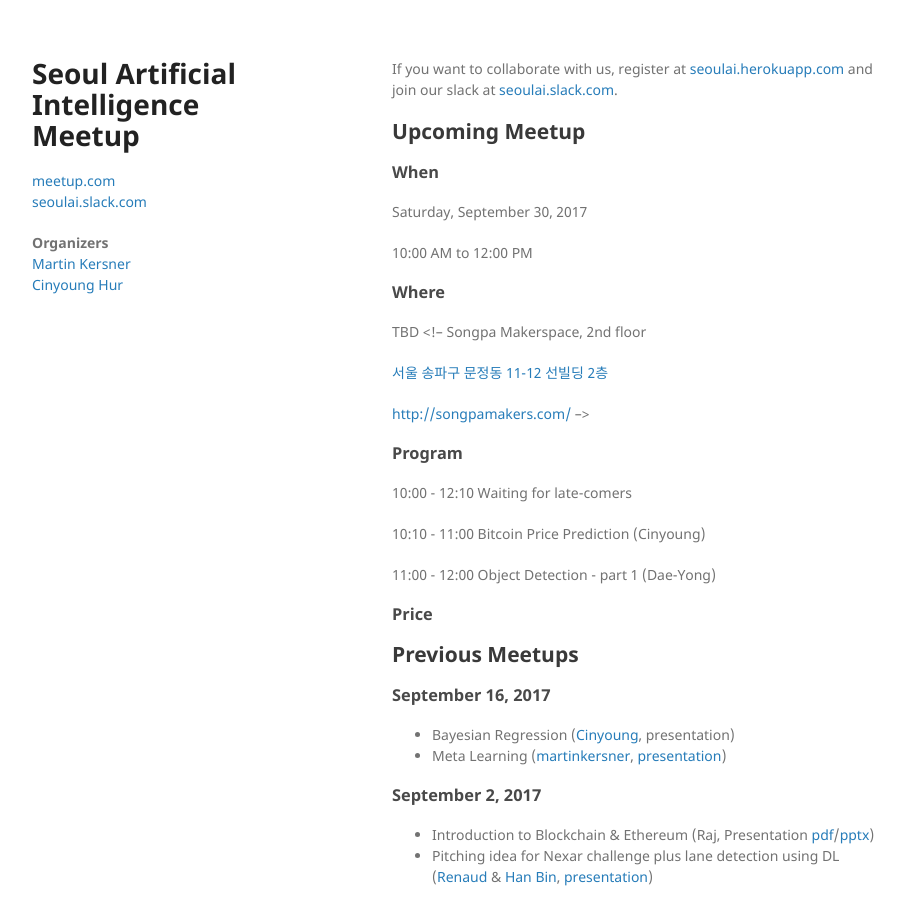
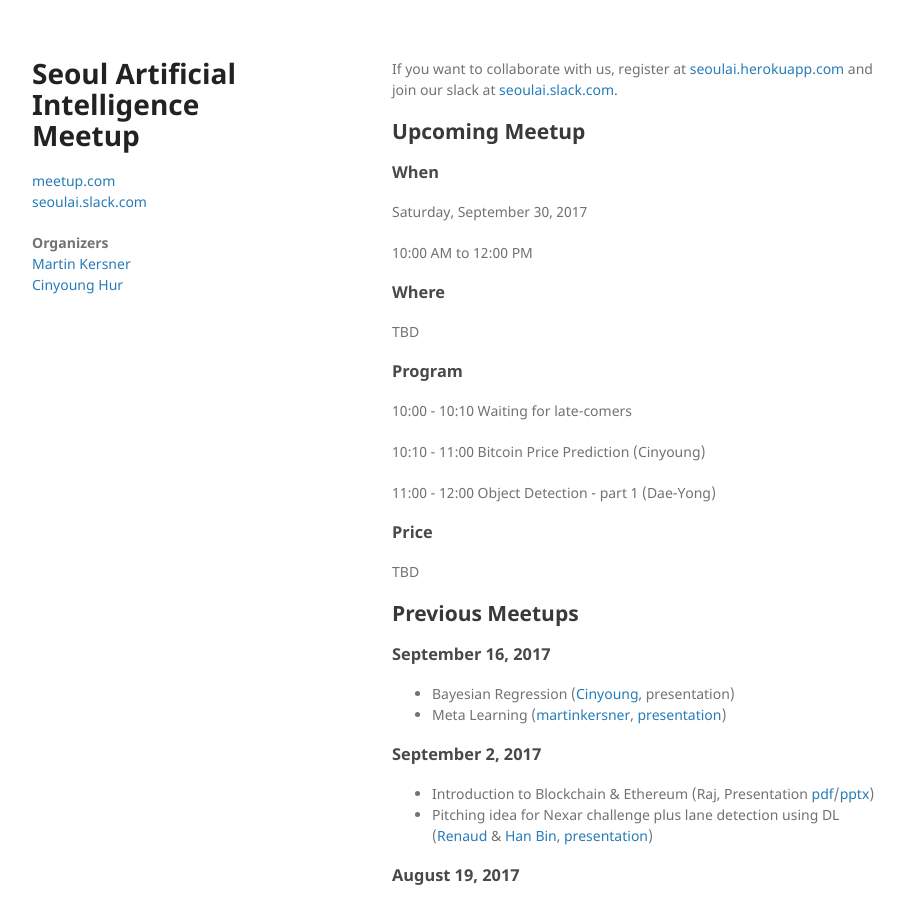
Before and after one commit to martinkersner/seoul-artificial-intelligence-meetup, a Jekyll site: the page built from docs/index.md, in a window 1280 px wide and 900 px high. Shown: the whole window, without its empty margins (178-1083 px from the left). Built offline with Jekyll 4.4.1, drawn with Linux system fonts in a browser that asks for light colours; the repository's description, which GitHub fills in, is left out.

Commit message:
comment bugfix

```diff
--- a/docs/index.md
+++ b/docs/index.md
@@ -14,9 +14,11 @@
 TBD
 <!--
 Songpa Makerspace, 2nd floor
-
+-->
+<!--
 [서울 송파구 문정동 11-12 선빌딩 2층](http://naver.me/xsrO8rkg)
-
+-->
+<!--
 [http://songpamakers.com/](http://songpamakers.com/)
 -->
 
@@ -25,13 +27,14 @@
 -->
 
 ### Program
-10:00 - 12:10 Waiting for late-comers
+10:00 - 10:10 Waiting for late-comers
 
 10:10 - 11:00 Bitcoin Price Prediction (Cinyoung)
 
 11:00 - 12:00 Object Detection - part 1 (Dae-Yong)
 
 ### Price
+TBD
 <!-- FREE -->
 <!-- KRW 5,000 -->
 
```
